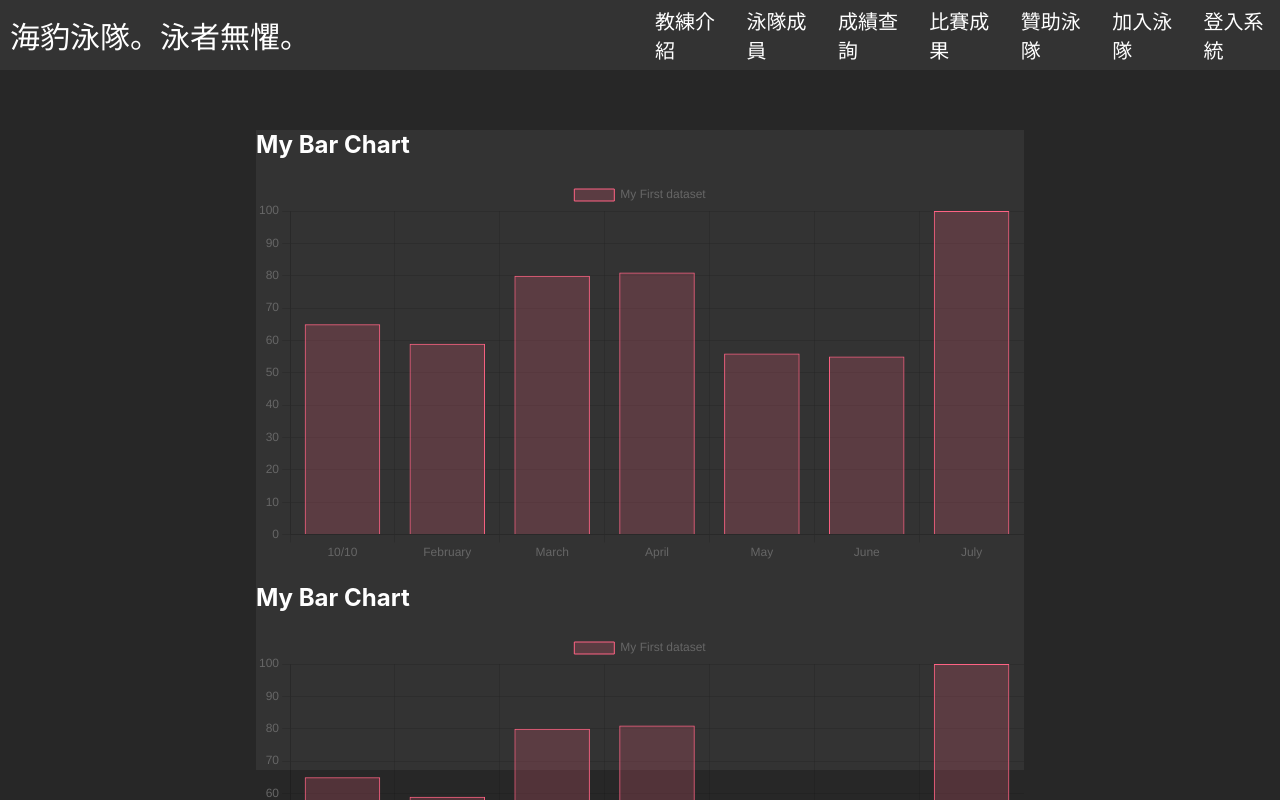
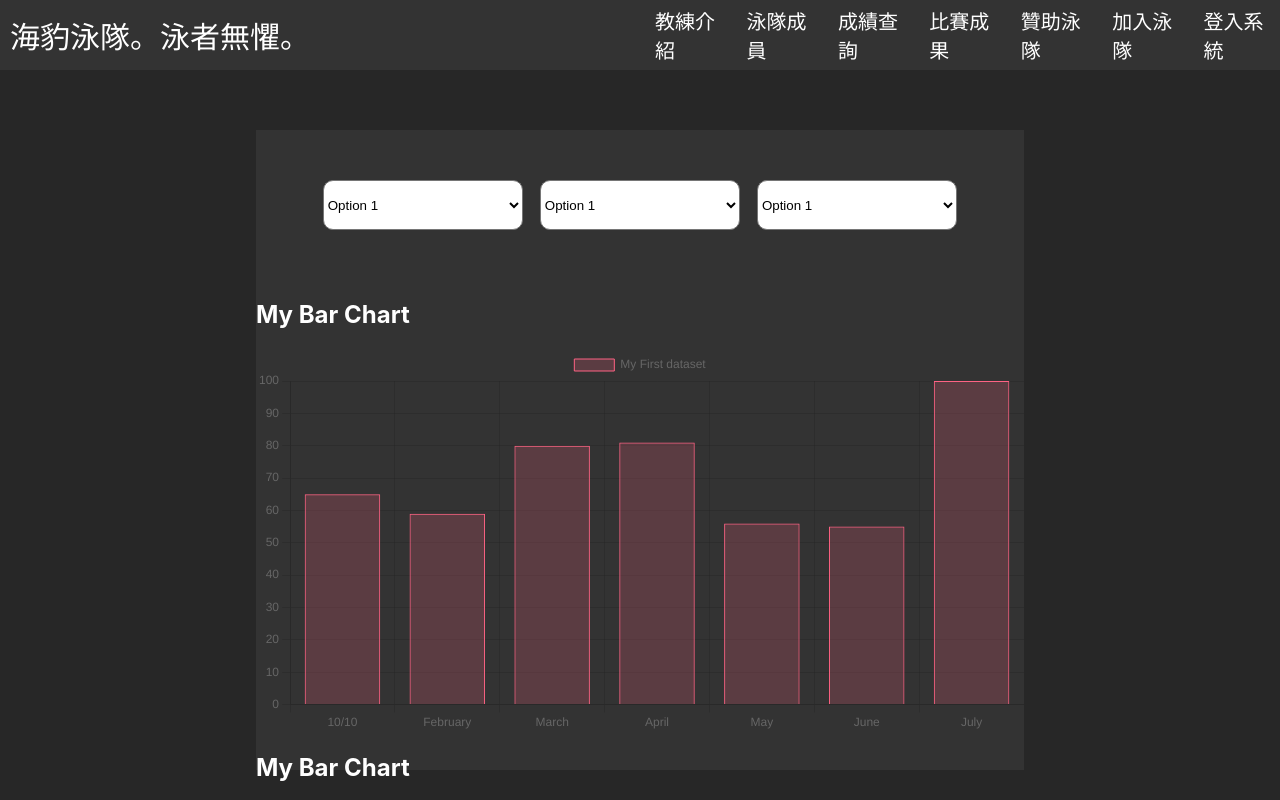
Before and after one commit to bray851011/team-seal, a React (Create React App) app: page /inquiry in a window 1280 px wide. Shown: the top 800 px of the page. Built offline with nearby package versions, Linux system fonts and the light colour scheme; a web font is replaced by a local one.

Commit message:
Add Dropdown Component

```diff
--- /dev/null
+++ b/src/components/dropdown/dropdown.component.jsx
@@ -0,0 +1,17 @@
+
+
+import './dropdown.styles.scss'
+
+const Dropdown = () => {
+    return (
+        <div className="dropdown-container">
+            <select className='dropdown'>
+                <option value="option1">Option 1</option>
+                <option value="option2">Option 2</option>
+                <option value="option3">Option 3</option>
+            </select>
+        </div>
+    )
+}
+
+export default Dropdown;
--- /dev/null
+++ b/src/components/dropdown/dropdown.styles.scss
@@ -0,0 +1,13 @@
+.dropdown-container {
+    // flex-grow: 1; /* Dropdowns take equal width */
+    height: 50px;
+    width: 30%;
+    // border-radius: 10%;
+
+    .dropdown {
+        height: 100%;
+        width: 100%;
+        background-color: #ffffff;
+        border-radius: 10px;
+    }
+}
--- a/src/routes/inquiry/inquiry.component.jsx
+++ b/src/routes/inquiry/inquiry.component.jsx
@@ -1,3 +1,4 @@
+import Dropdown from '../../components/dropdown/dropdown.component';
 import './inquiry.styles.scss'
 import { Bar } from 'react-chartjs-2';
 import Chart from 'chart.js/auto';
@@ -19,6 +20,15 @@ const data = {
 const Inquiry = () => {
     return (
         <div className='container'>
+            <div class="selection-container">
+                <Dropdown />
+
+                <Dropdown />
+
+                <Dropdown />
+
+            </div>
+
             <div>
                 <h2>My Bar Chart</h2>
                 <Bar data={data} />
--- a/src/routes/inquiry/inquiry.styles.scss
+++ b/src/routes/inquiry/inquiry.styles.scss
@@ -6,4 +6,21 @@
     margin-right: 20vw;  /* 30% of the viewport width */
     margin-left: 20vw; /* 30% of the viewport width */
     // margin-bottom: 20vh; /* 30% of the viewport width */
+
+    .selection-container {
+        display: flex; /* Use flexbox for horizontal alignment */
+        align-items: center; /* Align items vertically in the center */
+        justify-content: space-evenly;
+        // gap: 10px; /* Add some space between the elements */
+        padding: 50px;
+
+
+
+        .button {
+            /* Additional styling for the button if needed */
+            height: 50px;
+            width: 20%;
+            background-color: red;
+        }
+    }
 }
```
